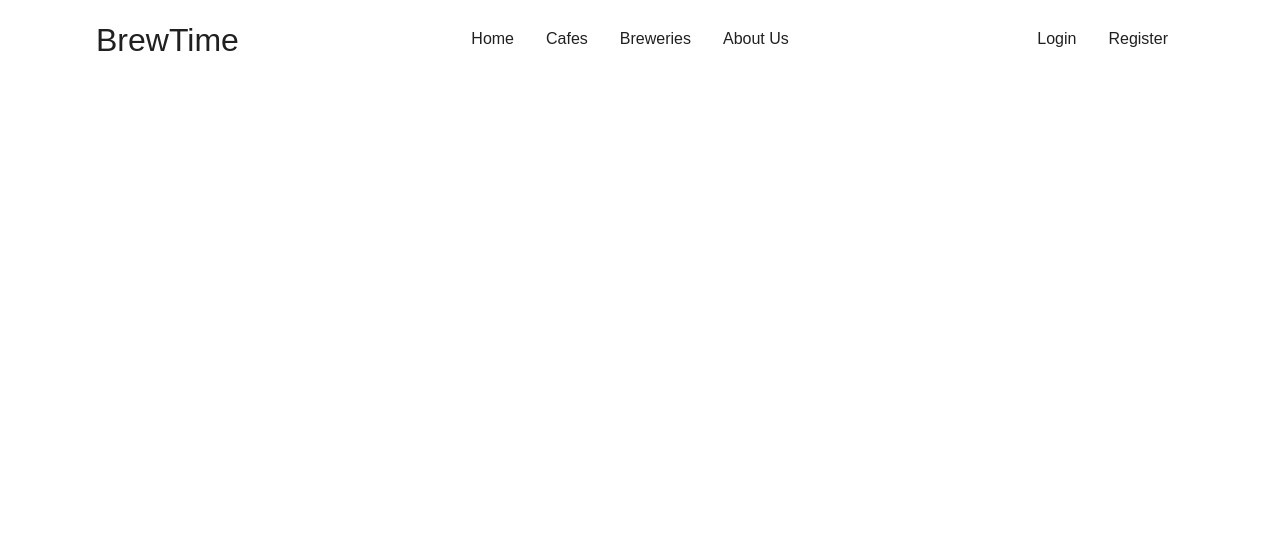
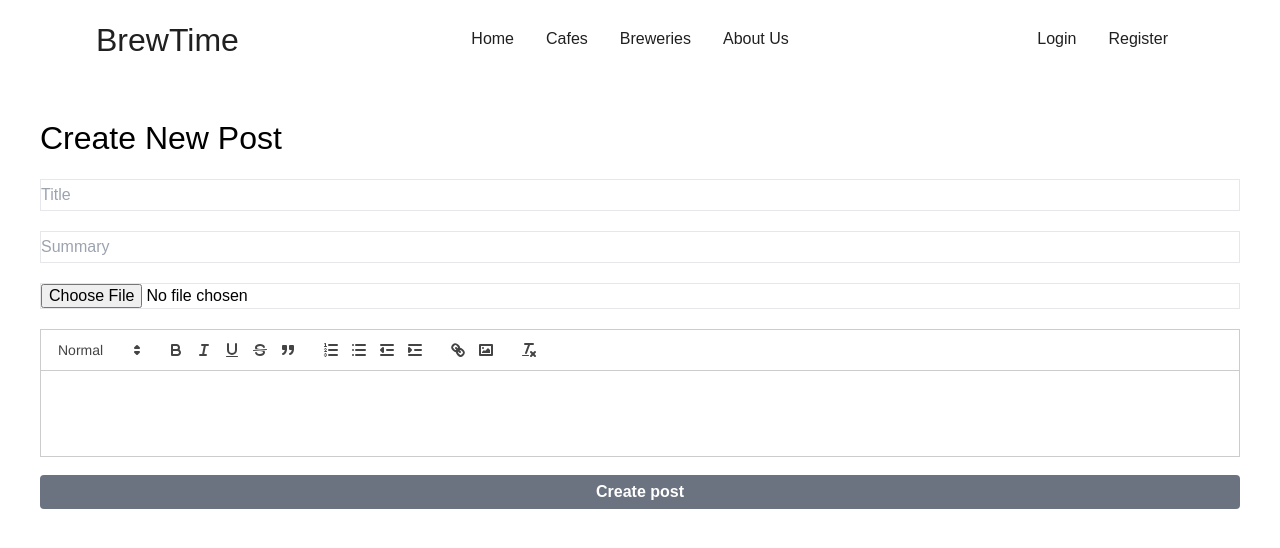
Before and after one commit to ryandaepark/CafeBlog, a React (Create React App) app: page /cafes/create in a window 1280 px wide. Shown: the top 548 px of the page. Built offline with nearby package versions, Linux system fonts and the light colour scheme; no server answers; a web font is replaced by a local one.

Commit message:
Add create new post to breweries + create post (backend incomplete)

```diff
--- a/package.json
+++ b/package.json
@@ -28,6 +28,7 @@
     "react": "^17.0.2",
     "react-confetti": "^6.0.1",
     "react-dom": "^17.0.2",
+    "react-quill": "^2.0.0",
     "react-router-dom": "^6.16.0",
     "react-use": "^17.3.2",
     "styled-components": "^5.3.3",
--- a/src/App.js
+++ b/src/App.js
@@ -21,6 +21,7 @@ import AboutUs from './pages/AboutUs';
 import Login from './pages/Login';
 import Register from './pages/Register';
 import { UserContextProvider } from './components/UserContext';
+import CreatePost from './pages/CreatePost';
 
 //Remove showcase
 function App() {
@@ -37,6 +38,8 @@ function App() {
           <Route path="/aboutus" element={<AboutUs />} />
           <Route path="/login" element={<Login/>} />
           <Route path="/register" element={<Register/>} />
+          <Route path="/cafes/create" element={<CreatePost/>} />
+          <Route path="/breweries/create" element={<CreatePost/>} />
         </Routes>
       </ThemeProvider>
     </UserContextProvider>
--- a/src/pages/Breweries.js
+++ b/src/pages/Breweries.js
@@ -10,6 +10,7 @@ import img7 from '../assets/Nfts/bighead-6.svg';
 import img8 from '../assets/Nfts/bighead-3.svg';
 import img9 from '../assets/Nfts/bighead-8.svg';
 import img10 from '../assets/Nfts/bighead-9.svg';
+import { Link } from 'react-router-dom';
 
 //Section
 //First block
@@ -112,6 +113,7 @@ const Breweries = () => {
   return (
     <Section>
       <Title> All Posts </Title>
+      <Link class = "flex justify-center" to = "create"> Create new post </Link>
       <Container>
         <MemberComponent img={img1} name="Ry" position="Lead Dev" />
         <MemberComponent img={img2} name="JiJi" position="Dev" />
--- /dev/null
+++ b/src/pages/CreatePost.js
@@ -0,0 +1,87 @@
+import React, { useState } from 'react'
+import ReactQuill from 'react-quill/'
+import 'react-quill/dist/quill.snow.css'
+import styled from 'styled-components'
+
+const Title = styled.h1`
+font-size: ${(props) => props.theme.fontxl};
+text-transform: capitalize;
+display: flex;
+border-bottom: 2px solid ${(props) => props.theme.body};
+`
+
+const modules = {
+  toolbar: [
+    [{ 'header': [1, 2, false] }],
+    ['bold', 'italic', 'underline','strike', 'blockquote'],
+    [{'list': 'ordered'}, {'list': 'bullet'}, {'indent': '-1'}, {'indent': '+1'}],
+    ['link', 'image'],
+    ['clean']
+  ]
+};
+
+const formats = [
+'header',
+'bold', 'italic', 'underline', 'strike', 'blockquote',
+'list', 'bullet', 'indent',
+'link', 'image'
+];
+
+const CreatePost = () => {
+  const [title, setTitle] = useState('');
+  const [summary, setSummary] = useState('');
+  const [content, setContent] = useState('');
+  const [files, setFiles] = useState('');
+
+  function createNewPost(ev) {
+    const data = new FormData();
+    data.set('title', title);
+    data.set('summary', summary);
+    data.set('content', content);
+    data.set('file', files[0]);
+    ev.preventDefault();
+    fetch('http://localhost:4000/post', {
+      method:'POST',
+      body: data,
+    })
+  }
+  return (
+    <>
+
+        <form class="h-screen flex flex-col justify-top gap-5 p-10" onSubmit={createNewPost}>
+            <Title> Create new Post </Title>
+            <input
+              type="title"
+              class="border h-8"
+              placeholder={'Title'}
+              value={title}
+              onChange={ev => setTitle(ev.target.value)}
+            />
+            <input
+              type="summary"
+              class="border h-8"
+              placeholder={'Summary'}
+              value={summary}
+              onChange={ev => setSummary(ev.target.value)}
+            />
+            <input
+              type="file"
+              class="border"
+              onChange={ev => setFiles(ev.target.files)}
+            />
+            <ReactQuill
+              modules={modules}
+              formats={formats}
+              value={content}
+              onChange={newValue => setContent(newValue)}
+
+            />
+            <button class="bg-gray-500 hover:bg-gray-400 text-white font-bold py-2 px-4 rounded mt-10 ">
+              Create post
+            </button>
+        </form>
+    </>
+  )
+}
+
+export default CreatePost
--- a/src/pages/Login.js
+++ b/src/pages/Login.js
@@ -1,6 +1,7 @@
-import React, { useState } from 'react'
+import React, { useContext, useState } from 'react'
 import styled from 'styled-components'
 import {Navigate} from 'react-router-dom'
+import { UserContext } from '../components/UserContext'
 
 const Title = styled.h1`
 font-size: ${(props) => props.theme.fontxl};
@@ -47,6 +48,7 @@ const Login = () => {
   const [username, setUsername] = useState('');
   const [password, setPassword] = useState('');
   const [redirect, setRedirect] = useState(false);
+  const {setUserInfo} = useContext(UserContext);
 
   async function login(ev) {
     ev.preventDefault();
@@ -60,7 +62,7 @@ const Login = () => {
 
     if (response.ok) {
       response.json().then(userInfo => {
-
+        setUserInfo(userInfo);
         setRedirect(true);
       })
     } else {
```
Also changed, not shown: 1 other file (tests, documents, lock files or other folders).
